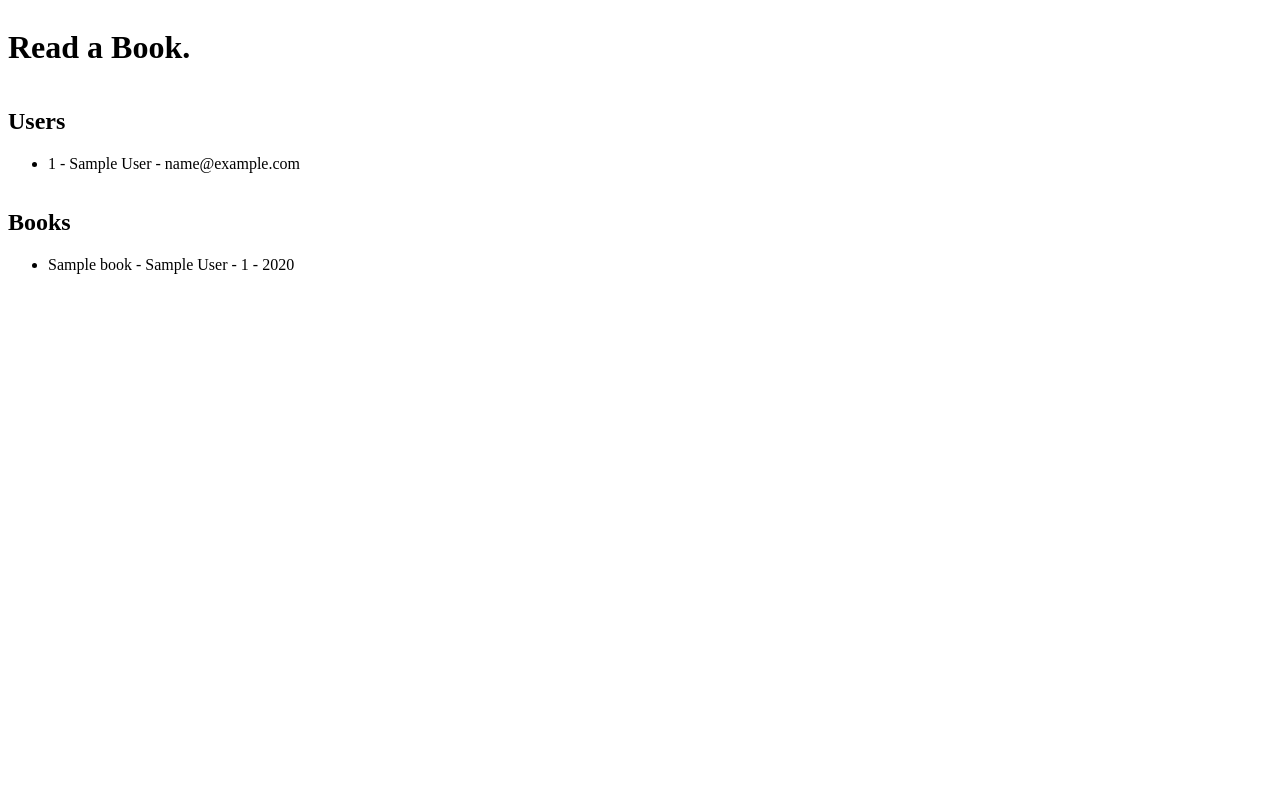
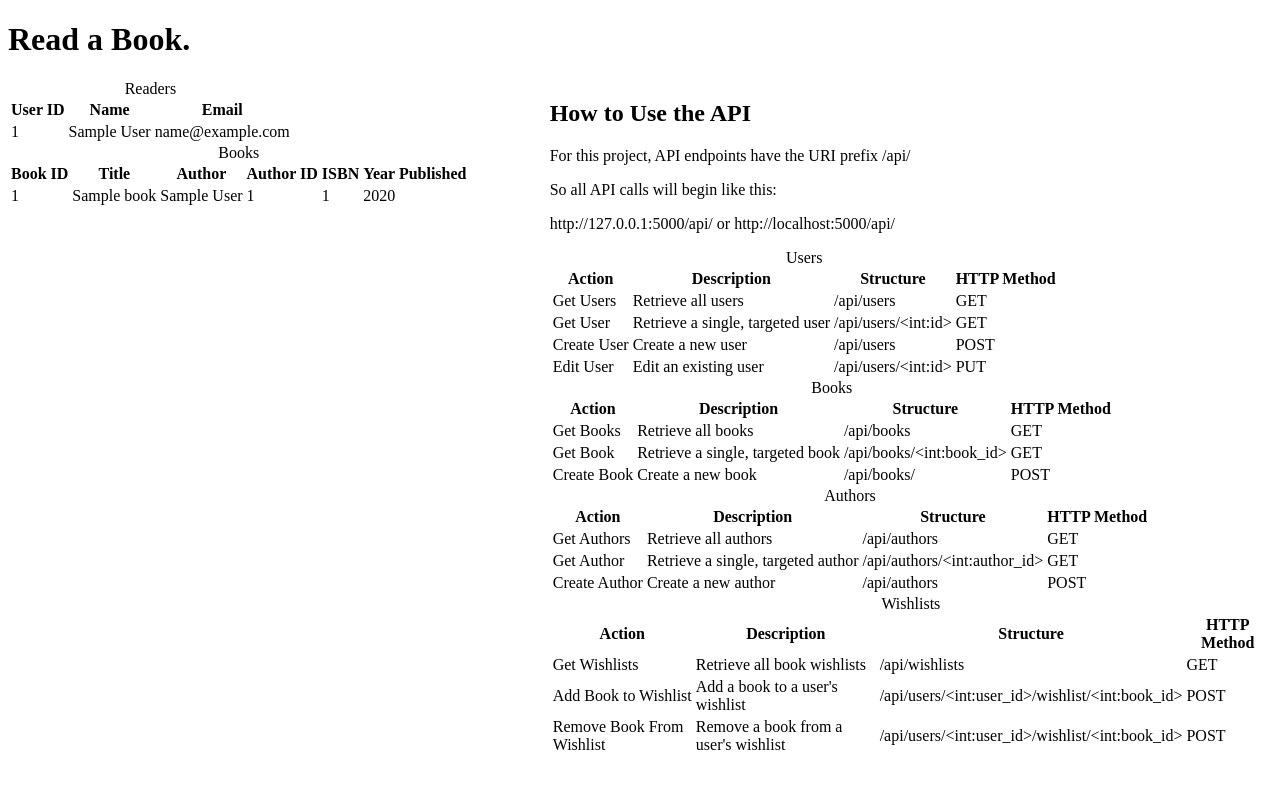
Before and after one commit to travisnelson-zs/sde_hw, a Flask app: page / in a window 1280 px wide. Run offline with Flask 2, Linux system fonts and the light colour scheme; tables that the repository leaves empty hold one stand-in row (values such as "Sample post"); parts of the project's set-up code (start-up, migrations or seed data) failed here and were passed over.

Commit message:
adding directions to the site index

```diff
--- a/wishlist_app/application/api/routes.py
+++ b/wishlist_app/application/api/routes.py
@@ -99,6 +99,8 @@ def create_book():
     if db.session.query(Book).filter_by(isbn=data['isbn']).first() or \
        db.session.query(Book).filter_by(title=data['title']).first():
         return bad_request('That book already exists in this database.')
+    if db.session.query(Author).filter_by(id=data['author_id']).first is None:
+        return bad_request("That author's not in our system. Add the author first.")
     book = Book()
     book.from_dict(data)
     db.session.add(book)
--- a/wishlist_app/application/site/routes.py
+++ b/wishlist_app/application/site/routes.py
@@ -4,7 +4,7 @@ from ..models import db, Wishlist, User, Book, Author
 # Set up a Blueprint
 mod = Blueprint('site', __name__,
                 template_folder='templates',
-                static_folder='site/static')
+                static_folder='static')
 
 
 @mod.route('/')
--- a/wishlist_app/application/site/templates/base.html
+++ b/wishlist_app/application/site/templates/base.html
@@ -5,7 +5,7 @@
     <link rel="stylesheet" href="{{ url_for('static', filename='style.css') }}">
     <title>{% block title %}{% endblock %}</title>
   </head>
-  <body id='body_wrapper'>
+  <body>
     {% block content %}{% endblock %}
   </body>
 </html>
--- a/wishlist_app/application/site/templates/site_index.html
+++ b/wishlist_app/application/site/templates/site_index.html
@@ -2,25 +2,172 @@
 
 {% block title %} Read a Book.{% endblock %}
 {% block content %}
-<div>
+<div id="header">
     <h1>Read a Book.</h1>
 </div>
-<div id="container">
-    <div id="item1">
-        <h2>Users</h2>
-        <ul>
-        {% for user in users %}
-        <li>{{user.id}} - {{ user.first_name }} {{ user.last_name }} - {{ user.email}}</li>
-        {% endfor %}
-        </ul>
+<div id="main_body">
+    <div id="left">
+        <div id="site_readers">
+            <table>
+                <caption>Readers</caption>
+                <tr>
+                    <th>User ID</th>
+                    <th>Name</th>
+                    <th>Email</th>
+                </tr>
+                {% for user in users %}
+                <tr>
+                    <td>{{user.id}} </td>
+                    <td>{{ user.first_name }} {{ user.last_name }}</td>
+                    <td>{{ user.email}}</td>
+                </tr>
+                {% endfor %}
+            </table>
+        </div>
+        <div id="site_books">
+            <table>
+                <caption>Books</caption>
+                <tr>
+                    <th>Book ID</th>
+                    <th>Title</th>
+                    <th>Author</th>
+                    <th>Author ID</th>
+                    <th>ISBN</th>
+                    <th>Year Published</th>
+                </tr>
+                {% for book in books %}
+                <tr>
+                    <td>{{book[0].id}} </td>
+                    <td>{{book[0].title}}</td>
+                    <td>{{ book[1].first_name }} {{ book[1].last_name}}</td>
+                    <td>{{ book[1].id}}</td>
+                    <td>{{ book[0].isbn}}</td>
+                    <td>{{ book[0].year_published}}</td>
+                </tr>
+                {% endfor %}
+            </table>
+        </div>
     </div>
-    <div id="item2">
-        <h2>Books</h2>
-        <ul>
-        {% for book in books %}
-        <li>{{ book[0].title}} - {{ book[1].first_name }} {{ book[1].last_name}} - {{ book[0].isbn}} - {{ book[0].year_published}}</li>
-        {% endfor %}
-        </ul>
+    <div id="right">
+        <h2>How to Use the API</h2>
+        <p>For this project, API endpoints have the URI prefix /api/</p>
+        <p>So all API calls will begin like this:</p>
+        <p>http://127.0.0.1:5000/api/ or http://localhost:5000/api/</p>
+
+        <table>
+            <caption>Users</caption>
+            <tr>
+                <th>Action</th>
+                <th>Description</th>
+                <th>Structure</th>
+                <th>HTTP Method</th>
+            </tr>
+            <tr>
+                <td>Get Users</td>
+                <td>Retrieve all users</td>
+                <td>/api/users</td>
+                <td>GET</td>
+            </tr>
+            <tr>
+                <td>Get User</td>
+                <td>Retrieve a single, targeted user</td>
+                <td>/api/users/&lt;int:id&gt;</td>
+                <td>GET</td>
+            </tr>
+            <tr>
+                <td>Create User</td>
+                <td>Create a new user </td>
+                <td>/api/users</td>
+                <td>POST</td>
+            </tr>
+            <tr>
+                <td>Edit User</td>
+                <td>Edit an existing user </td>
+                <td>/api/users/&lt;int:id&gt;</td>
+                <td>PUT</td>
+            </tr>
+        </table>
+        <table>
+            <caption>Books</caption>
+            <tr>
+                <th>Action</th>
+                <th>Description</th>
+                <th>Structure</th>
+                <th>HTTP Method</th>
+            </tr>
+            <tr>
+                <td>Get Books</td>
+                <td>Retrieve all books</td>
+                <td>/api/books</td>
+                <td>GET</td>
+            </tr>
+            <tr>
+                <td>Get Book</td>
+                <td>Retrieve a single, targeted book</td>
+                <td>/api/books/&lt;int:book_id&gt;</td>
+                <td>GET</td>
+            </tr>
+            <tr>
+                <td>Create Book</td>
+                <td>Create a new book </td>
+                <td>/api/books/</td>
+                <td>POST</td>
+            </tr>
+        </table>
+        <table>
+            <caption>Authors</caption>
+            <tr>
+                <th>Action</th>
+                <th>Description</th>
+                <th>Structure</th>
+                <th>HTTP Method</th>
+            </tr>
+            <tr>
+                <td>Get Authors</td>
+                <td>Retrieve all authors</td>
+                <td>/api/authors</td>
+                <td>GET</td>
+            </tr>
+            <tr>
+                <td>Get Author</td>
+                <td>Retrieve a single, targeted author</td>
+                <td>/api/authors/&lt;int:author_id&gt;</td>
+                <td>GET</td>
+            </tr>
+            <tr>
+                <td>Create Author</td>
+                <td>Create a new author </td>
+                <td>/api/authors</td>
+                <td>POST</td>
+            </tr>
+        </table>
+        <table>
+            <caption>Wishlists</caption>
+            <tr>
+                <th>Action</th>
+                <th>Description</th>
+                <th>Structure</th>
+                <th>HTTP Method</th>
+            </tr>
+            <tr>
+                <td>Get Wishlists</td>
+                <td>Retrieve all book wishlists</td>
+                <td>/api/wishlists</td>
+                <td>GET</td>
+            </tr>
+            <tr>
+                <td>Add Book to Wishlist</td>
+                <td>Add a book to a user's wishlist</td>
+                <td>/api/users/&lt;int:user_id&gt;/wishlist/&lt;int:book_id&gt;</td>
+                <td>POST</td>
+            </tr>
+            <tr>
+                <td>Remove Book From Wishlist</td>
+                <td>Remove a book from a user's wishlist</td>
+                <td>/api/users/&lt;int:user_id&gt;/wishlist/&lt;int:book_id&gt;</td>
+                <td>POST</td>
+            </tr>
+        </table>
     </div>
 </div>
 {% endblock %}
--- a/wishlist_app/application/static/style.css
+++ b/wishlist_app/application/static/style.css
@@ -1,9 +1,4 @@
-#body_wrapper {
-    display: grid;
-    grid-template-rows: 2fr, 8fr;
+#main_body {
+    display:grid;
+    grid-template-columns: .45fr .6fr;
 }
-
-#container {
-    display:grid;
-    grid-template-columns: 2fr, 8fr;
-}
```
